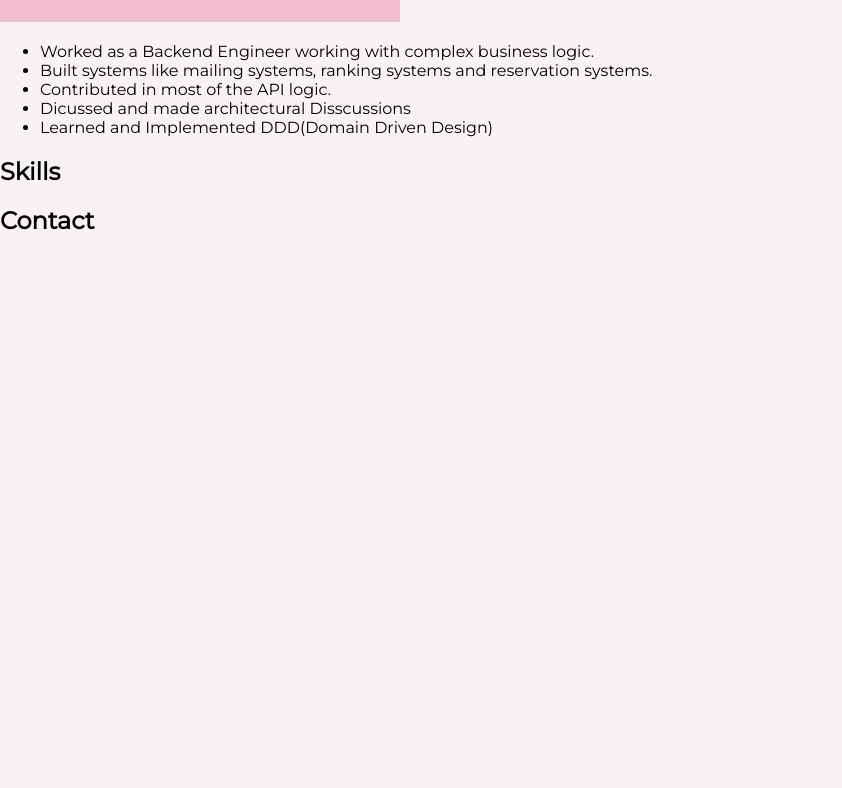
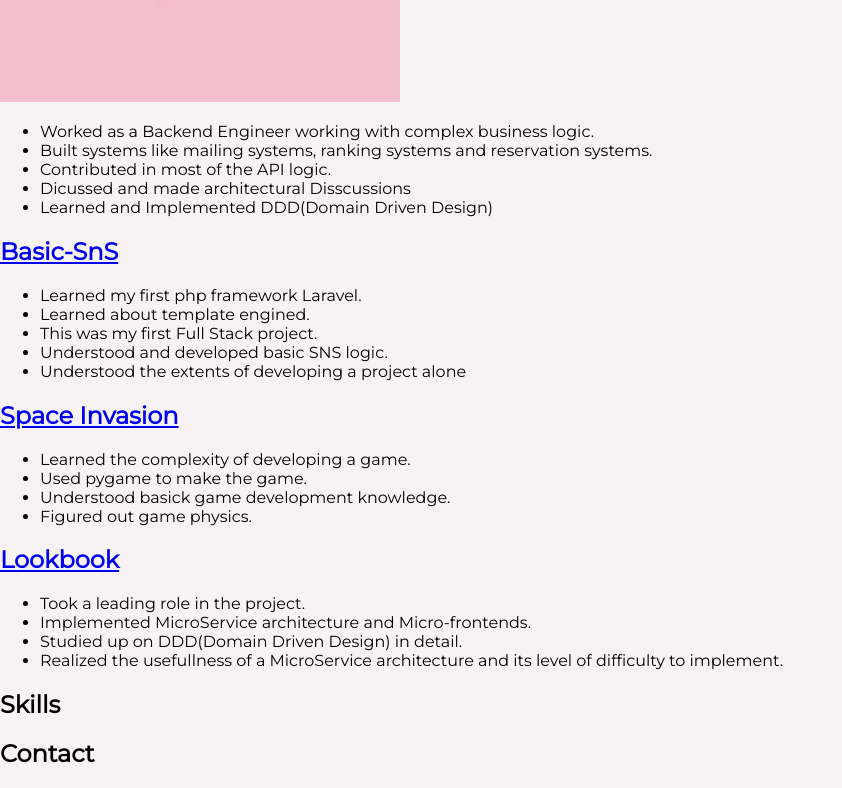
Before and after one commit to barahi/portfolio-sabir, a React (Create React App) app: page / in a window 1280 px wide. Shown: the part 1577-2365 px from the top of the page, without its empty margins (0-842 px from the left). Before the commit the page ends 1832 px from the top, so only its background shows below. Built offline with nearby package versions, Linux system fonts and the light colour scheme; the HTML template or start-up script is replaced by a standard one.

Commit message:
project cards

```diff
--- a/src/constants/bulletPoints.js
+++ b/src/constants/bulletPoints.js
@@ -22,3 +22,25 @@ export const reshub = [
   'Dicussed and made architectural Disscussions',
   'Learned and Implemented DDD(Domain Driven Design)'
 ]
+
+export const sns = [
+  'Learned my first php framework Laravel.',
+  'Learned about template engined.',
+  'This was my first Full Stack project.',
+  'Understood and developed basic SNS logic.',
+  'Understood the extents of developing a project alone'
+]
+
+export const spaceInvasion = [
+  'Learned the complexity of developing a game.',
+  'Used pygame to make the game.',
+  'Understood basick game development knowledge.',
+  'Figured out game physics.',
+]
+
+export const lookbook = [
+  'Took a leading role in the project.',
+  'Implemented MicroService architecture and Micro-frontends.',
+  'Studied up on DDD(Domain Driven Design) in detail.',
+  'Realized the usefullness of a MicroService architecture and its level of difficulty to implement.',
+]
--- a/src/constants/links.js
+++ b/src/constants/links.js
@@ -2,4 +2,7 @@ export const links = {
   douzo: 'https://corp.douzo.me/',
   school: 'https://www.tech.ac.jp/?gclid=CjwKCAjwkYGVBhArEiwA4sZLuOqdJM81xwje-FE_tSNHGbgFwScfsHO-xH33DhsZD3htugQrapUEWhoCPw8QAvD_BwE',
   reshub: 'https://github.com/reservation-hub',
+  sns: 'https://github.com/sabi1125/basic_sns',
+  spaceInvasion: 'https://github.com/sabi1125/space_invasion',
+  Lookbook: 'https://github.com/Techc2022ipro'
 }
--- a/src/screens/Home.js
+++ b/src/screens/Home.js
@@ -1,9 +1,9 @@
 import Header from '../sections/Header';
-import landingImg from '../assets/langing.png';
+import landingImg from '../assets/landing.svg';
 import douzo from '../assets/douzo.png';
 import reshubImg from '../assets/reshub.jpeg';
 import Card from '../components/card/Card';
-import { experiencePoints, schoolPoints, reshub } from '../constants/bulletPoints';
+import { experiencePoints, schoolPoints, reshub, sns, spaceInvasion, lookbook } from '../constants/bulletPoints';
 import {links} from '../constants/links';
 const Home = () => {
   return (
@@ -46,6 +46,21 @@ const Home = () => {
         link={ links.reshub }
         points={ reshub }
       />
+      <Card
+        cardName="Basic-SnS"
+        link={ links.sns }
+        points={ sns }
+      />
+      <Card
+        cardName="Space Invasion"
+        link={ links.spaceInvasion }
+        points={ spaceInvasion }
+      />
+      <Card
+        cardName="Lookbook"
+        link={ links.Lookbook }
+        points={ lookbook }
+      />
     </div>
 
     <div className="skills" id="skills">
```
